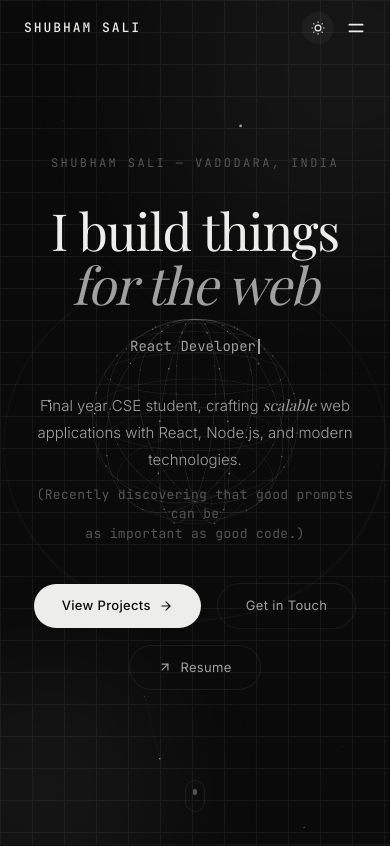
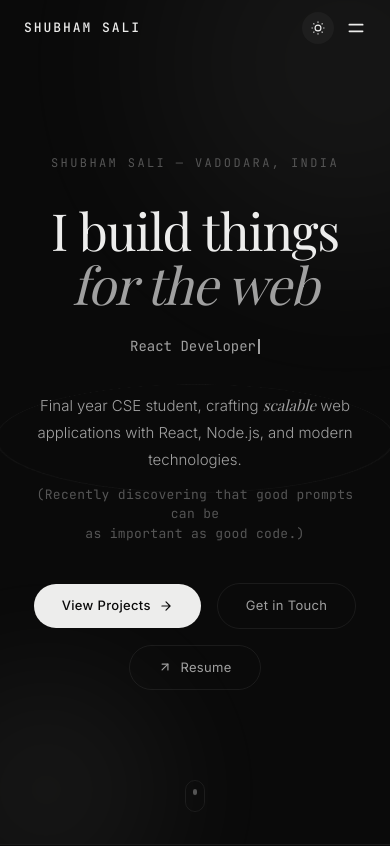
Before and after one commit to shubham99k/Portfolio, a React (Vite) app: page / in a window 390 px wide. Shown: the top 846 px of the page. Built offline with nearby package versions, Linux system fonts and the light colour scheme; a web font is replaced by a local one.

Commit message:
perf: replace Framer Motion with CSS in Hero/FloatingShape/Grid/Marquee, skip canvas on mobile

```diff
--- a/src/App.jsx
+++ b/src/App.jsx
@@ -11,6 +11,8 @@ import Particles from "./components/Particles";
 import MarqueeText from "./components/MarqueeText";
 import MovingGrid from "./components/MovingGrid";
 
+const isMobile = () => window.innerWidth < 768;
+
 function App() {
   const [loading, setLoading] = useState(true);
   const [showEffects, setShowEffects] = useState(false);
@@ -22,7 +24,8 @@ function App() {
 
   useEffect(() => {
     if (!loading) {
-      const timer = setTimeout(() => setShowEffects(true), 500);
+      if (isMobile()) return;
+      const timer = setTimeout(() => setShowEffects(true), 300);
       return () => clearTimeout(timer);
     }
   }, [loading]);
--- a/src/components/FloatingShape.jsx
+++ b/src/components/FloatingShape.jsx
@@ -1,6 +1,7 @@
 import { useEffect, useRef, useState } from "react";
-import { motion } from "framer-motion";
 import { useTheme } from "../ThemeContext";
+
+const isMobile = () => window.innerWidth < 768;
 
 function WireframeGlobe() {
   const canvasRef = useRef(null);
@@ -8,6 +9,7 @@ function WireframeGlobe() {
   const [ready, setReady] = useState(false);
 
   useEffect(() => {
+    if (isMobile()) return;
     const timer = setTimeout(() => setReady(true), 800);
     return () => clearTimeout(timer);
   }, []);
@@ -150,46 +152,29 @@ function WireframeGlobe() {
 export default function FloatingShape() {
   return (
     <div className="absolute inset-0 overflow-hidden pointer-events-none">
-      {/* 3D wireframe globe rendered on canvas */}
       <WireframeGlobe />
 
-      {/* Floating gradient blobs */}
-      <motion.div
-        animate={{
-          x: [0, 80, -40, 0],
-          y: [0, -60, 40, 0],
-          scale: [1, 1.2, 0.9, 1],
-        }}
-        transition={{ duration: 18, repeat: Infinity, ease: "easeInOut" }}
-        className="absolute -top-20 -right-20 w-[400px] h-[400px] rounded-full opacity-[0.07] blur-3xl"
+      <div
+        className="absolute -top-20 -right-20 w-[400px] h-[400px] rounded-full opacity-[0.07] blur-3xl float-blob-1"
         style={{
           background:
             "radial-gradient(circle, var(--text-primary), transparent)",
         }}
       />
-      <motion.div
-        animate={{
-          x: [0, -60, 50, 0],
-          y: [0, 50, -30, 0],
-          scale: [1, 0.85, 1.15, 1],
-        }}
-        transition={{ duration: 22, repeat: Infinity, ease: "easeInOut" }}
-        className="absolute -bottom-20 -left-20 w-[350px] h-[350px] rounded-full opacity-[0.07] blur-3xl"
+      <div
+        className="absolute -bottom-20 -left-20 w-[350px] h-[350px] rounded-full opacity-[0.07] blur-3xl float-blob-2"
         style={{
           background:
             "radial-gradient(circle, var(--text-primary), transparent)",
         }}
       />
 
-      {/* Orbiting ring */}
       <div
         className="absolute top-1/2 left-1/2 -translate-x-1/2 -translate-y-1/2"
         style={{ perspective: "600px" }}
       >
-        <motion.div
-          animate={{ rotateX: 75, rotateZ: [0, 360] }}
-          transition={{ duration: 15, repeat: Infinity, ease: "linear" }}
-          className="w-[380px] h-[380px] rounded-full"
+        <div
+          className="orbit-ring w-[380px] h-[380px] rounded-full"
           style={{
             border: "1px solid var(--border-hover)",
             opacity: 0.3,
--- a/src/components/Hero.jsx
+++ b/src/components/Hero.jsx
@@ -1,5 +1,4 @@
 import { useState, useEffect } from "react";
-import { motion } from "framer-motion";
 import FloatingShape from "./FloatingShape";
 
 const roles = [
@@ -45,26 +44,18 @@ export default function Hero() {
 
   return (
     <section className="min-h-screen flex items-center justify-center relative overflow-hidden">
-      {/* 3D Wireframe Shape + Gradient Blobs */}
       <FloatingShape />
 
-      {/* Center content */}
       <div className="relative z-10 max-w-2xl mx-auto px-6 text-center">
-        <motion.p
-          initial={{ opacity: 0, y: 16 }}
-          animate={{ opacity: 1, y: 0 }}
-          transition={{ delay: 0.2, duration: 0.7, ease: [0.16, 1, 0.3, 1] }}
-          className="font-mono text-[12px] tracking-[0.2em] uppercase mb-8"
+        <p
+          className="hero-anim hero-anim-1 font-mono text-[12px] tracking-[0.2em] uppercase mb-8"
           style={{ color: "var(--text-muted)" }}
         >
           Shubham Sali &mdash; Vadodara, India
-        </motion.p>
+        </p>
 
-        <motion.h1
-          initial={{ opacity: 0, y: 30 }}
-          animate={{ opacity: 1, y: 0 }}
-          transition={{ delay: 0.35, duration: 0.9, ease: [0.16, 1, 0.3, 1] }}
-          className="font-serif text-[3.2rem] sm:text-[4rem] md:text-[5rem] leading-[1.05] tracking-[-0.02em]"
+        <h1
+          className="hero-anim hero-anim-2 font-serif text-[3.2rem] sm:text-[4rem] md:text-[5rem] leading-[1.05] tracking-[-0.02em]"
           style={{ color: "var(--text-primary)" }}
         >
           I build things
@@ -72,14 +63,10 @@ export default function Hero() {
           <em className="italic" style={{ color: "var(--text-secondary)" }}>
             for the web
           </em>
-        </motion.h1>
+        </h1>
 
-        {/* Typewriter */}
-        <motion.div
-          initial={{ opacity: 0 }}
-          animate={{ opacity: 1 }}
-          transition={{ delay: 0.6, duration: 0.7 }}
-          className="mt-6 h-6 font-mono text-sm"
+        <div
+          className="hero-anim hero-anim-3 mt-6 h-6 font-mono text-sm"
           style={{ color: "var(--text-muted)" }}
         >
           <span style={{ color: "var(--text-secondary)" }}>{text}</span>
@@ -87,13 +74,10 @@ export default function Hero() {
             className="inline-block w-[2px] h-[1.1em] ml-0.5 align-middle cursor-blink"
             style={{ backgroundColor: "var(--text-secondary)" }}
           />
-        </motion.div>
+        </div>
 
-        <motion.p
-          initial={{ opacity: 0, y: 20 }}
-          animate={{ opacity: 1, y: 0 }}
-          transition={{ delay: 0.7, duration: 0.7, ease: [0.16, 1, 0.3, 1] }}
-          className="mt-8 text-[15px] md:text-base max-w-lg mx-auto leading-[1.8] font-light"
+        <p
+          className="hero-anim hero-anim-4 mt-8 text-[15px] md:text-base max-w-lg mx-auto leading-[1.8] font-light"
           style={{ color: "var(--text-secondary)" }}
         >
           Final year CSE student, crafting{" "}
@@ -101,25 +85,16 @@ export default function Hero() {
             scalable
           </em>{" "}
           web applications with React, Node.js, and modern technologies.
-        </motion.p>
-        <motion.p
-          initial={{ opacity: 0, y: 20 }}
-          animate={{ opacity: 1, y: 0 }}
-          transition={{ delay: 0.8, duration: 0.7, ease: [0.16, 1, 0.3, 1] }}
-          className="mt-3 text-[13px] md:text-sm max-w-lg mx-auto font-mono tracking-wide"
+        </p>
+        <p
+          className="hero-anim hero-anim-5 mt-3 text-[13px] md:text-sm max-w-lg mx-auto font-mono tracking-wide"
           style={{ color: "var(--text-muted)" }}
         >
           (Recently discovering that good prompts can be <br />
           as important as good code.)
-        </motion.p>
+        </p>
 
-        {/* CTA */}
-        <motion.div
-          initial={{ opacity: 0, y: 20 }}
-          animate={{ opacity: 1, y: 0 }}
-          transition={{ delay: 0.9, duration: 0.7, ease: [0.16, 1, 0.3, 1] }}
-          className="mt-10 flex flex-wrap items-center justify-center gap-4"
-        >
+        <div className="hero-anim hero-anim-5 mt-10 flex flex-wrap items-center justify-center gap-4">
           <a
             href="#projects"
             className="group inline-flex items-center gap-2 px-7 py-3 rounded-full text-[13px] font-medium tracking-wide"
@@ -198,28 +173,20 @@ export default function Hero() {
             </svg>
             Resume
           </a>
-        </motion.div>
+        </div>
       </div>
 
-      {/* Scroll indicator */}
-      <motion.div
-        initial={{ opacity: 0 }}
-        animate={{ opacity: 1 }}
-        transition={{ delay: 1.4, duration: 1 }}
-        className="absolute bottom-8 left-1/2 -translate-x-1/2"
-      >
-        <motion.div
-          animate={{ y: [0, 6, 0] }}
-          transition={{ duration: 2.5, repeat: Infinity, ease: "easeInOut" }}
-          className="w-5 h-8 rounded-full flex justify-center pt-2"
+      <div className="hero-anim hero-anim-6 absolute bottom-8 left-1/2 -translate-x-1/2">
+        <div
+          className="scroll-indicator w-5 h-8 rounded-full flex justify-center pt-2"
           style={{ border: "1.5px solid var(--border)" }}
         >
           <div
             className="w-1 h-1.5 rounded-full"
             style={{ backgroundColor: "var(--text-muted)" }}
           />
-        </motion.div>
-      </motion.div>
+        </div>
+      </div>
     </section>
   );
 }
--- a/src/components/MovingGrid.jsx
+++ b/src/components/MovingGrid.jsx
@@ -1,5 +1,4 @@
 import { useState, useEffect } from "react";
-import { motion } from "framer-motion";
 
 export default function MovingGrid() {
   const [ready, setReady] = useState(false);
@@ -15,10 +14,8 @@ export default function MovingGrid() {
       style={{ opacity: ready ? 1 : 0, transition: "opacity 1s ease" }}
     >
       {ready && (
-        <motion.div
-          animate={{ y: [0, -32] }}
-          transition={{ duration: 4, repeat: Infinity, ease: "linear" }}
-          className="absolute inset-0 opacity-[0.06]"
+        <div
+          className="absolute inset-0 opacity-[0.06] grid-scroll"
           style={{
             backgroundImage:
               "linear-gradient(var(--text-primary) 1px, transparent 1px), linear-gradient(90deg, var(--text-primary) 1px, transparent 1px)",
--- a/src/components/Particles.jsx
+++ b/src/components/Particles.jsx
@@ -1,18 +1,11 @@
-import { useEffect, useRef, useState } from "react";
+import { useEffect, useRef } from "react";
 import { useTheme } from "../ThemeContext";
 
 export default function Particles() {
   const canvasRef = useRef(null);
   const { dark } = useTheme();
-  const [ready, setReady] = useState(false);
 
   useEffect(() => {
-    const timer = setTimeout(() => setReady(true), 1500);
-    return () => clearTimeout(timer);
-  }, []);
-
-  useEffect(() => {
-    if (!ready) return;
     const canvas = canvasRef.current;
     const ctx = canvas.getContext("2d");
     let animationId;
@@ -97,13 +90,13 @@ export default function Particles() {
       window.removeEventListener("resize", resize);
       window.removeEventListener("mousemove", handleMouse);
     };
-  }, [dark, ready]);
+  }, [dark]);
 
   return (
     <canvas
       ref={canvasRef}
       className="fixed inset-0 pointer-events-none z-0"
-      style={{ opacity: ready ? 1 : 0, transition: "opacity 1s ease" }}
+      style={{ animation: "fadeIn 1s ease both" }}
     />
   );
 }
--- a/src/index.css
+++ b/src/index.css
@@ -175,3 +175,123 @@ body {
     opacity: 1;
   }
 }
+
+/* ---- Hero staggered entrance (CSS replaces Framer Motion) ---- */
+@keyframes heroSlideUp {
+  0% {
+    opacity: 0;
+    transform: translateY(20px);
+  }
+  100% {
+    opacity: 1;
+    transform: translateY(0);
+  }
+}
+
+.hero-anim {
+  opacity: 0;
+  animation: heroSlideUp 0.7s cubic-bezier(0.16, 1, 0.3, 1) both;
+}
+.hero-anim-1 {
+  animation-delay: 0.1s;
+}
+.hero-anim-2 {
+  animation-delay: 0.25s;
+}
+.hero-anim-3 {
+  animation-delay: 0.45s;
+}
+.hero-anim-4 {
+  animation-delay: 0.55s;
+}
+.hero-anim-5 {
+  animation-delay: 0.65s;
+}
+.hero-anim-6 {
+  animation-delay: 1.2s;
+}
+
+/* ---- Scroll indicator bounce ---- */
+@keyframes scrollBounce {
+  0%,
+  100% {
+    transform: translateY(0);
+  }
+  50% {
+    transform: translateY(6px);
+  }
+}
+.scroll-indicator {
+  animation: scrollBounce 2.5s ease-in-out infinite;
+}
+
+/* ---- Marquee scroll (CSS replaces Framer Motion) ---- */
+@keyframes marqueeScroll {
+  0% {
+    transform: translateX(0);
+  }
+  100% {
+    transform: translateX(-50%);
+  }
+}
+.marquee-scroll {
+  animation: marqueeScroll var(--marquee-duration, 20s) linear infinite;
+}
+
+/* ---- Floating blobs (CSS replaces Framer Motion) ---- */
+@keyframes floatBlob1 {
+  0%,
+  100% {
+    transform: translate(0, 0) scale(1);
+  }
+  33% {
+    transform: translate(80px, -60px) scale(1.2);
+  }
+  66% {
+    transform: translate(-40px, 40px) scale(0.9);
+  }
+}
+@keyframes floatBlob2 {
+  0%,
+  100% {
+    transform: translate(0, 0) scale(1);
+  }
+  33% {
+    transform: translate(-60px, 50px) scale(0.85);
+  }
+  66% {
+    transform: translate(50px, -30px) scale(1.15);
+  }
+}
+.float-blob-1 {
+  animation: floatBlob1 18s ease-in-out infinite;
+}
+.float-blob-2 {
+  animation: floatBlob2 22s ease-in-out infinite;
+}
+
+/* ---- Orbit ring (CSS replaces Framer Motion) ---- */
+@keyframes orbitSpin {
+  0% {
+    transform: rotateX(75deg) rotateZ(0deg);
+  }
+  100% {
+    transform: rotateX(75deg) rotateZ(360deg);
+  }
+}
+.orbit-ring {
+  animation: orbitSpin 15s linear infinite;
+}
+
+/* ---- Grid scroll (CSS replaces Framer Motion) ---- */
+@keyframes gridScroll {
+  0% {
+    transform: translateY(0);
+  }
+  100% {
+    transform: translateY(-32px);
+  }
+}
+.grid-scroll {
+  animation: gridScroll 4s linear infinite;
+}
```
Also changed, not shown: src/components/MarqueeText.jsx (+15 -9 lines).
